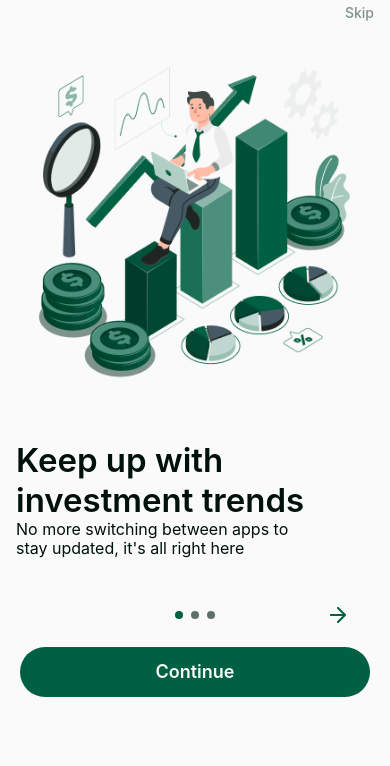
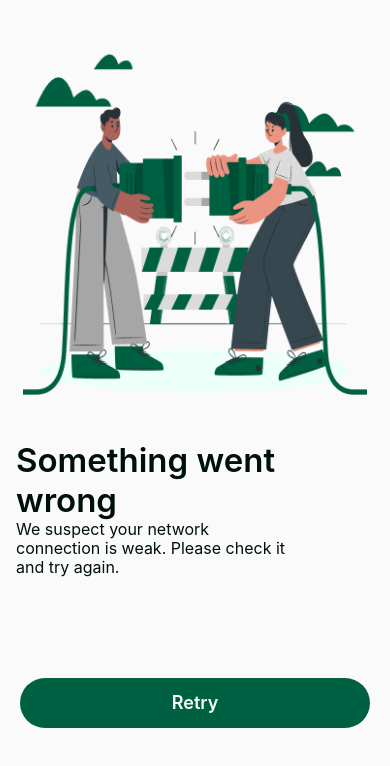
Before and after one commit to debugtitan/mercatus, a React Native app: screen /network-error in a window 390 px wide. Shown: the top 766 px of the page. Built offline with nearby package versions, Linux system fonts and the light colour scheme; what react-native-system-navigation-bar would draw is missing.

Commit message:
finished error pages

```diff
--- a/App.tsx
+++ b/App.tsx
@@ -9,8 +9,7 @@ import React, { useEffect } from 'react';
 import SystemNavigationBar from 'react-native-system-navigation-bar';
 import SplashScreen from 'react-native-splash-screen';
 import { ThemeProvider } from './components';
-import { SplashScreenComponent, OnboardingScreen } from './screens';
-
+import { MercatusStackNavigator } from './screens/StackNavigationComponent';
 SystemNavigationBar.navigationHide();
 export default function App(): React.JSX.Element {
   useEffect(() => {
@@ -18,7 +17,7 @@ export default function App(): React.JSX.Element {
   });
   return (
     <ThemeProvider>
-      <OnboardingScreen />
+      <MercatusStackNavigator />
     </ThemeProvider>
   );
 }
--- a/AppLayout.tsx
+++ b/AppLayout.tsx
@@ -13,6 +13,7 @@ export const PageLayout: React.FC<LayoutProps> = ({
       style={[Styles().appLayout, { backgroundColor: theme.BACKGROUND }]}
     >
       <StatusBar
+        //translucent={true}
         barStyle={isDarkMode ? 'light-content' : 'dark-content'}
         backgroundColor={theme.BACKGROUND}
       />
--- a/components/onboard/Footer.js
+++ b/components/onboard/Footer.js
@@ -7,7 +7,9 @@ export function Footer({ footerTitle }) {
   const { isDarkMode } = useTheme();
   const theme = isDarkMode ? DARK : LIGHT;
   return (
-    <View style={[Styles().button, { marginHorizontal: 20 }]}>
+    <View
+      style={[Styles().button, { marginHorizontal: 20, marginVertical: 10 }]}
+    >
       <Text
         // eslint-disable-next-line react-native/no-inline-styles
         style={{
--- a/components/onboard/FooterComponent.js
+++ b/components/onboard/FooterComponent.js
@@ -23,7 +23,7 @@ export const CustomPaginatorComponent = ({
         //justifyContent: 'space-evenly',
         //alignItems: 'center',
         //height: 50,
-        marginBottom: 8,
+        marginVertical: 18,
       }}
     >
       {currentPage === 1 ? (
--- a/constants/Styles.ts
+++ b/constants/Styles.ts
@@ -22,13 +22,34 @@ export const Styles = () => {
       justifyContent: 'center',
       alignItems: 'center',
     },
+    imageContainer: {
+      alignSelf: 'center',
+    },
+    paragraphContainer: {
+      width: 290,
+      height: 78,
+    },
+
+    ErrorContainer: {
+      flex: 1,
+      width: 288.59,
+      height: 80,
+      paddingHorizontal: 8,
+      paddingVertical: 0,
+    },
 
     paragraph: {
       fontSize: 16,
       lineHeight: 19,
-      fontWeight: '400',
+      fontWeight: '500',
       color: theme.PRIMARY2,
       // fontFamily: 'Inter'
+    },
+    regularParagraph: {
+      fontSize: 14,
+      lineHeight: 17,
+      fontWeight: '400',
+      color: theme.NEUTRAL,
     },
 
     button: {
--- a/package.json
+++ b/package.json
@@ -10,8 +10,11 @@
     "test": "jest"
   },
   "dependencies": {
+    "@react-navigation/native-stack": "^6.9.18",
     "react": "18.2.0",
     "react-native": "0.73.4",
+    "react-native-safe-area-context": "^4.9.0",
+    "react-native-screens": "^3.29.0",
     "react-native-splash-screen": "^3.3.0",
     "react-native-svg": "^14.1.0",
     "react-native-system-navigation-bar": "^2.6.4"
--- a/screens/Onboarding.js
+++ b/screens/Onboarding.js
@@ -1,4 +1,5 @@
-import { View, Text, TouchableOpacity } from 'react-native';
+/* eslint-disable react-native/no-inline-styles */
+import { Text, Pressable } from 'react-native';
 import React from 'react';
 
 import { PageLayout } from '../AppLayout';
@@ -11,12 +12,20 @@ import {
   Onboarding1,
   Onboarding2,
   Onboarding3,
+  Styles,
   //styles,
 } from '../constants';
 
-export default function OnboardingScreen() {
+export default function OnboardingScreen({ navigation }) {
   const { isDarkMode } = useTheme();
   const theme = isDarkMode ? DARK : LIGHT;
+
+  const onFooterClick = () => {
+    navigation.navigate(RoutePaths.NETWORK_ERROR_PAGE);
+  };
+  const onHeaderClick = () => {
+    navigation.navigate(RoutePaths.DECLINE_ERROR_PAGE);
+  };
 
   return (
     <PageLayout>
@@ -74,8 +83,22 @@ export default function OnboardingScreen() {
         ]}
         headerTitle="Skip"
         footerTitle="Continue"
-        enableScroll={false}
+        onFooterClick={onFooterClick}
+        onHeaderClick={onHeaderClick}
+        //enableScroll={false}
       />
+      <Text style={[Styles().regularParagraph, { textAlign: 'center' }]}>
+        Already have an account?{' '}
+        <Text
+          onPress={() => navigation.navigate(RoutePaths.NOT_FOUND_ERROR_PAGE)}
+          style={[
+            Styles().paragraph,
+            { color: theme.PRIMARY, textAlign: 'center' },
+          ]}
+        >
+          Log in
+        </Text>
+      </Text>
     </PageLayout>
   );
 }
--- /dev/null
+++ b/screens/StackNavigationComponent.js
@@ -0,0 +1,45 @@
+import React, { useState, useEffect, useCallback } from 'react';
+import { Image, View, Text, TouchableOpacity } from 'react-native';
+import { NavigationContainer } from '@react-navigation/native';
+import { useNavigation } from '@react-navigation/native';
+import { createNativeStackNavigator } from '@react-navigation/native-stack';
+
+import { useTheme } from '../components';
+import { IMAGES, DARK, LIGHT, Styles } from '../constants';
+import { OnboardingScreen, NetworkError, DeclineError, NotFound } from '.';
+
+const Stack = createNativeStackNavigator();
+
+export const MercatusStackNavigator = () => {
+  //const navigation = useNavigation();
+  const { isDarkMode } = useTheme();
+  const theme = isDarkMode ? DARK : LIGHT;
+  return (
+    <NavigationContainer>
+      <Stack.Navigator
+        screenOptions={{
+          headerShown: false,
+          headerStyle: {
+            backgroundColor: theme.BACKGROUND,
+            color: theme.PRIMARY2,
+          },
+          headerTitleStyle: {
+            color: theme.PRIMARY2,
+            fontSize: 19,
+            fontWeight: '600',
+          },
+          headerShadowVisible: false,
+          headerTintColor: theme.PRIMARY2,
+        }}
+      >
+        {/*     ONBOARDING NAVIGATION */}
+        <Stack.Screen name="onboarding" component={OnboardingScreen} />
+
+        {/*     ERROR NAVIGATION */}
+        <Stack.Screen name="network-error" component={NetworkError} />
+        <Stack.Screen name="not-found-error" component={NotFound} />
+        <Stack.Screen name="decline-error" component={DeclineError} />
+      </Stack.Navigator>
+    </NavigationContainer>
+  );
+};
--- a/screens/errors/DeclineError.js
+++ b/screens/errors/DeclineError.js
@@ -1,49 +1,110 @@
-import { View, Text, Image, TouchableOpacity } from "react-native";
-import React from "react";
-import PageLayout from "../../PageLayout";
-import { IMAGES, DARK, LIGHT, STYLES, RoutePaths } from "../../constants";
-import { useTheme } from "../../components/ThemeProvider";
-
+/* eslint-disable react-native/no-inline-styles */
+import {
+  View,
+  Text,
+  Image,
+  TouchableOpacity,
+  //Dimensions,
+  StyleSheet,
+} from 'react-native';
+import React from 'react';
+import { PageLayout } from '../../AppLayout';
+import { IMAGES, DARK, LIGHT, RoutePaths } from '../../constants';
+import { useTheme } from '../../components';
 export default function ({ navigation }) {
   const { isDarkMode } = useTheme();
   const theme = isDarkMode ? DARK : LIGHT;
-  const styles = STYLES();
+  //const styles = Styles();
+  //const width = Dimensions.get('window').width;
   return (
     <PageLayout>
-      <View className="mt-12">
-        <View className="flex flex-1 justify-center items-center mt-10">
-          <View style={styles.ErrorImageContainer}>
+      <View style={styles.imageContainerStyle}>
         <Image
           source={
             isDarkMode
               ? IMAGES.ERROR.DARK.DECLINED
               : IMAGES.ERROR.LIGHT.DECLINED
           }
+          style={{
+            width: 344,
+            height: 350,
+            marginVertical: 45,
+          }}
         />
       </View>
+
+      <View style={{ paddingHorizontal: 16 }}>
+        <View style={styles.titleContainerStyles}>
+          <Text style={[styles.titleStyles, { color: theme.PRIMARY2 }]}>
+            Transaction Declined
+          </Text>
         </View>
-        <View style={styles.ErrorContainer} className="mt-14">
-          <View style={{ width: 338, height: 40 }}>
-            <Text style={styles.title}>Transaction Declined</Text>
-          </View>
-          <View style={styles.paragraphContainer}>
-            <Text style={styles.paragraph}>
-              Card rejected! Please enter your card details again, or use
-              another card.
+
+        <View style={styles.subTitleContainerStyle}>
+          <Text style={[styles.subtitleStyles, { color: theme.PRIMARY2 }]}>
+            Card rejected! Please enter your card details again, or use another
+            card.
           </Text>
         </View>
       </View>
-        <View className=" mt-36">
+
       <TouchableOpacity
-            style={styles.button}
-            onPress={() => navigation.navigate(RoutePaths.LOGIN)}
+        style={[styles.button, { backgroundColor: theme.PRIMARY }]}
+        onPress={() => navigation.navigate(RoutePaths.NOT_FOUND_ERROR_PAGE)}
       >
-            <Text style={(styles.regularParagraph, { color: theme.SHADES })}>
+        <Text
+          style={{
+            lineHeight: 22,
+            fontSize: 18,
+            fontWeight: '600',
+            color: theme.BACKGROUND,
+          }}
+        >
           Retry
         </Text>
       </TouchableOpacity>
-        </View>
-      </View>
     </PageLayout>
   );
 }
+
+const styles = StyleSheet.create({
+  container: {
+    flex: 1,
+  },
+  imageContainerStyle: {
+    alignSelf: 'center',
+  },
+  titleContainerStyles: {
+    width: 291,
+    height: 80,
+  },
+  titleStyles: {
+    //fontFamily: 'Inter',
+    //textAlign: 'left',
+    fontSize: 33,
+    lineHeight: 40,
+    color: '#FFFFFF',
+    fontWeight: '600',
+  },
+  subTitleContainerStyle: {
+    width: 280,
+    height: 38,
+  },
+  subtitleStyles: {
+    fontSize: 16,
+    lineHeight: 19,
+    fontWeight: '400',
+    color: '#00100B',
+    //fontFamily: 'Inter',
+  },
+  button: {
+    //backgroundColor: theme.PRIMARY,
+    borderRadius: 50,
+    alignItems: 'center',
+    lineHeight: 22,
+    padding: 14,
+    paddingHorizontal: 20,
+    marginHorizontal: 20,
+    marginVertical: 120,
+  },
+});
--- a/screens/errors/NetworkError.js
+++ b/screens/errors/NetworkError.js
@@ -1,44 +1,108 @@
-import { View, Text, Image, TouchableOpacity } from "react-native";
-import React from "react";
-import PageLayout from "../../PageLayout";
-import { IMAGES, DARK, LIGHT, STYLES,RoutePaths } from "../../constants";
-import { useTheme } from "../../components/ThemeProvider";
-
-export default function({navigation}) {
+/* eslint-disable react-native/no-inline-styles */
+import {
+  View,
+  Text,
+  Image,
+  TouchableOpacity,
+  //Dimensions,
+  StyleSheet,
+} from 'react-native';
+import React from 'react';
+import { PageLayout } from '../../AppLayout';
+import { IMAGES, DARK, LIGHT, RoutePaths } from '../../constants';
+import { useTheme } from '../../components';
+export default function ({ navigation }) {
   const { isDarkMode } = useTheme();
   const theme = isDarkMode ? DARK : LIGHT;
-  const styles = STYLES();
+  //const styles = Styles();
+  //const width = Dimensions.get('window').width;
   return (
     <PageLayout>
-      <View className='mt-12'>
-      <View className="flex flex-1 justify-center items-center mt-10">
-        <View style={styles.ErrorImageContainer}>
+      <View style={styles.imageContainerStyle}>
         <Image
           source={
-              isDarkMode
-                ? IMAGES.ERROR.DARK.NETWORK
-                : IMAGES.ERROR.LIGHT.NETWORK
+            isDarkMode ? IMAGES.ERROR.DARK.NETWORK : IMAGES.ERROR.LIGHT.NETWORK
           }
+          style={{
+            width: 344,
+            height: 350,
+            marginVertical: 45,
+          }}
         />
       </View>
+
+      <View style={{ paddingHorizontal: 16 }}>
+        <View style={styles.titleContainerStyles}>
+          <Text style={[styles.titleStyles, { color: theme.PRIMARY2 }]}>
+            Something went wrong
+          </Text>
         </View>
-      <View style={styles.ErrorContainer} className='mt-14'>
-        <View style={{width:240, height:80}}>
-          <Text style={styles.title}>Something went wrong</Text>
-        </View>
-        <View style={styles.paragraphContainer}>
-          <Text style={styles.paragraph}>
+
+        <View style={styles.subTitleContainerStyle}>
+          <Text style={[styles.subtitleStyles, { color: theme.PRIMARY2 }]}>
             We suspect your network connection is weak. Please check it and try
             again.
           </Text>
         </View>
       </View>
-      <View className=" mt-36">
-        <TouchableOpacity style={styles.button} onPress={() => navigation.navigate(RoutePaths.NOT_FOUND_ERROR_PAGE)}>
-          <Text style={(styles.regularParagraph, { color: theme.SHADES })}>Retry</Text>
+
+      <TouchableOpacity
+        style={[styles.button, { backgroundColor: theme.PRIMARY }]}
+        onPress={() => navigation.navigate(RoutePaths.NOT_FOUND_ERROR_PAGE)}
+      >
+        <Text
+          style={{
+            lineHeight: 22,
+            fontSize: 18,
+            fontWeight: '600',
+            color: theme.BACKGROUND,
+          }}
+        >
+          Retry
+        </Text>
       </TouchableOpacity>
-      </View>
-      </View>
     </PageLayout>
   );
 }
+
+const styles = StyleSheet.create({
+  container: {
+    flex: 1,
+  },
+  imageContainerStyle: {
+    alignSelf: 'center',
+  },
+  titleContainerStyles: {
+    width: 291,
+    height: 80,
+  },
+  titleStyles: {
+    //fontFamily: 'Inter',
+    //textAlign: 'left',
+    fontSize: 33,
+    lineHeight: 40,
+    color: '#FFFFFF',
+    fontWeight: '600',
+  },
+  subTitleContainerStyle: {
+    width: 280,
+    height: 38,
+  },
+  subtitleStyles: {
+    fontSize: 16,
+    lineHeight: 19,
+    fontWeight: '400',
+    color: '#00100B',
+    //fontFamily: 'Inter',
+  },
+  button: {
+    //backgroundColor: theme.PRIMARY,
+    borderRadius: 50,
+    alignItems: 'center',
+    lineHeight: 22,
+    padding: 14,
+    paddingHorizontal: 20,
+    marginHorizontal: 20,
+    marginVertical: 120,
+  },
+});
--- a/screens/errors/NotFound.js
+++ b/screens/errors/NotFound.js
@@ -1,48 +1,109 @@
-import { View, Text, Image, TouchableOpacity } from "react-native";
-import React from "react";
-import PageLayout from "../../PageLayout";
-import { IMAGES, DARK, LIGHT, STYLES, RoutePaths } from "../../constants";
-import { useTheme } from "../../components/ThemeProvider";
-
+/* eslint-disable react-native/no-inline-styles */
+import {
+  View,
+  Text,
+  Image,
+  TouchableOpacity,
+  //Dimensions,
+  StyleSheet,
+} from 'react-native';
+import React from 'react';
+import { PageLayout } from '../../AppLayout';
+import { IMAGES, DARK, LIGHT, RoutePaths } from '../../constants';
+import { useTheme } from '../../components';
 export default function ({ navigation }) {
   const { isDarkMode } = useTheme();
   const theme = isDarkMode ? DARK : LIGHT;
-  const styles = STYLES();
+  //const styles = Styles();
+  //const width = Dimensions.get('window').width;
   return (
     <PageLayout>
-      <View className="mt-12">
-        <View className="flex flex-1 justify-center items-center mt-10">
-          <View style={styles.ErrorImageContainer}>
+      <View style={styles.imageContainerStyle}>
         <Image
           source={
             isDarkMode
               ? IMAGES.ERROR.DARK.NOT_FOUND
               : IMAGES.ERROR.LIGHT.NOT_FOUND
           }
+          style={{
+            width: 344,
+            height: 350,
+            marginVertical: 45,
+          }}
         />
       </View>
+
+      <View style={{ paddingHorizontal: 16 }}>
+        <View style={styles.titleContainerStyles}>
+          <Text style={[styles.titleStyles, { color: theme.PRIMARY2 }]}>
+            Item not found
+          </Text>
         </View>
-        <View style={styles.ErrorContainer} className="mt-14">
-          <View style={{ width: 240, height: 40 }}>
-            <Text style={styles.title}>Item not found</Text>
-          </View>
-          <View style={styles.paragraphContainer}>
-            <Text style={styles.paragraph}>
+
+        <View style={styles.subTitleContainerStyle}>
+          <Text style={[styles.subtitleStyles, { color: theme.PRIMARY2 }]}>
             Confirm that the item was spelt correctly.
           </Text>
         </View>
       </View>
-        <View className=" mt-36">
+
       <TouchableOpacity
-            style={styles.button}
+        style={[styles.button, { backgroundColor: theme.PRIMARY }]}
         onPress={() => navigation.navigate(RoutePaths.DECLINE_ERROR_PAGE)}
       >
-            <Text style={(styles.regularParagraph, { color: theme.SHADES })}>
+        <Text
+          style={{
+            lineHeight: 22,
+            fontSize: 18,
+            fontWeight: '600',
+            color: theme.BACKGROUND,
+          }}
+        >
           Retry
         </Text>
       </TouchableOpacity>
-        </View>
-      </View>
     </PageLayout>
   );
 }
+
+const styles = StyleSheet.create({
+  container: {
+    flex: 1,
+  },
+  imageContainerStyle: {
+    alignSelf: 'center',
+  },
+  titleContainerStyles: {
+    width: 291,
+    height: 80,
+  },
+  titleStyles: {
+    //fontFamily: 'Inter',
+    //textAlign: 'left',
+    fontSize: 33,
+    lineHeight: 40,
+    color: '#FFFFFF',
+    fontWeight: '600',
+  },
+  subTitleContainerStyle: {
+    width: 280,
+    height: 38,
+  },
+  subtitleStyles: {
+    fontSize: 16,
+    lineHeight: 19,
+    fontWeight: '400',
+    color: '#00100B',
+    //fontFamily: 'Inter',
+  },
+  button: {
+    //backgroundColor: theme.PRIMARY,
+    borderRadius: 50,
+    alignItems: 'center',
+    lineHeight: 22,
+    padding: 14,
+    paddingHorizontal: 20,
+    marginHorizontal: 20,
+    marginVertical: 120,
+  },
+});
```
Also changed, not shown: screens/index.js (+10 -2 lines), 2 other files (tests, documents, lock files or other folders). Lines whose indentation alone changed are shown as unchanged.
